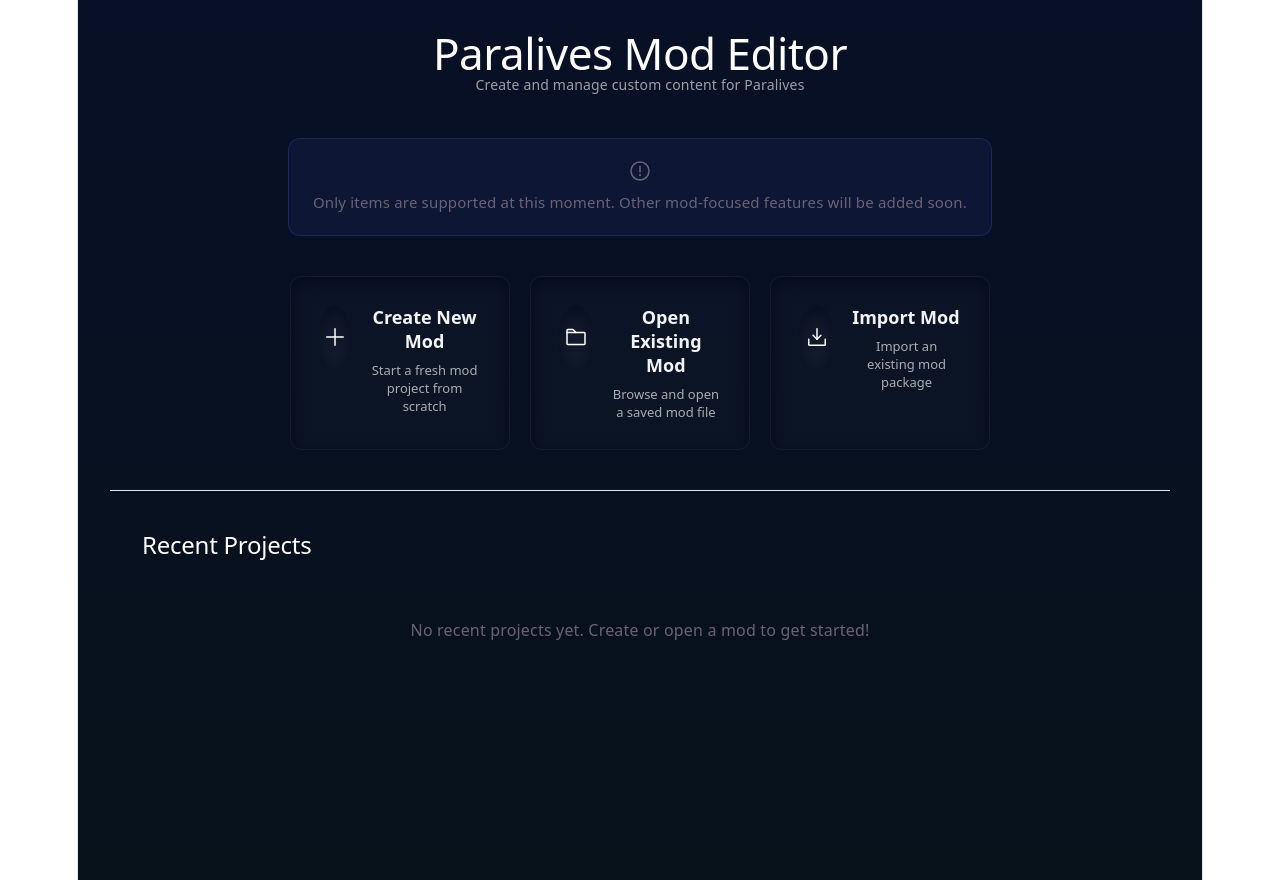
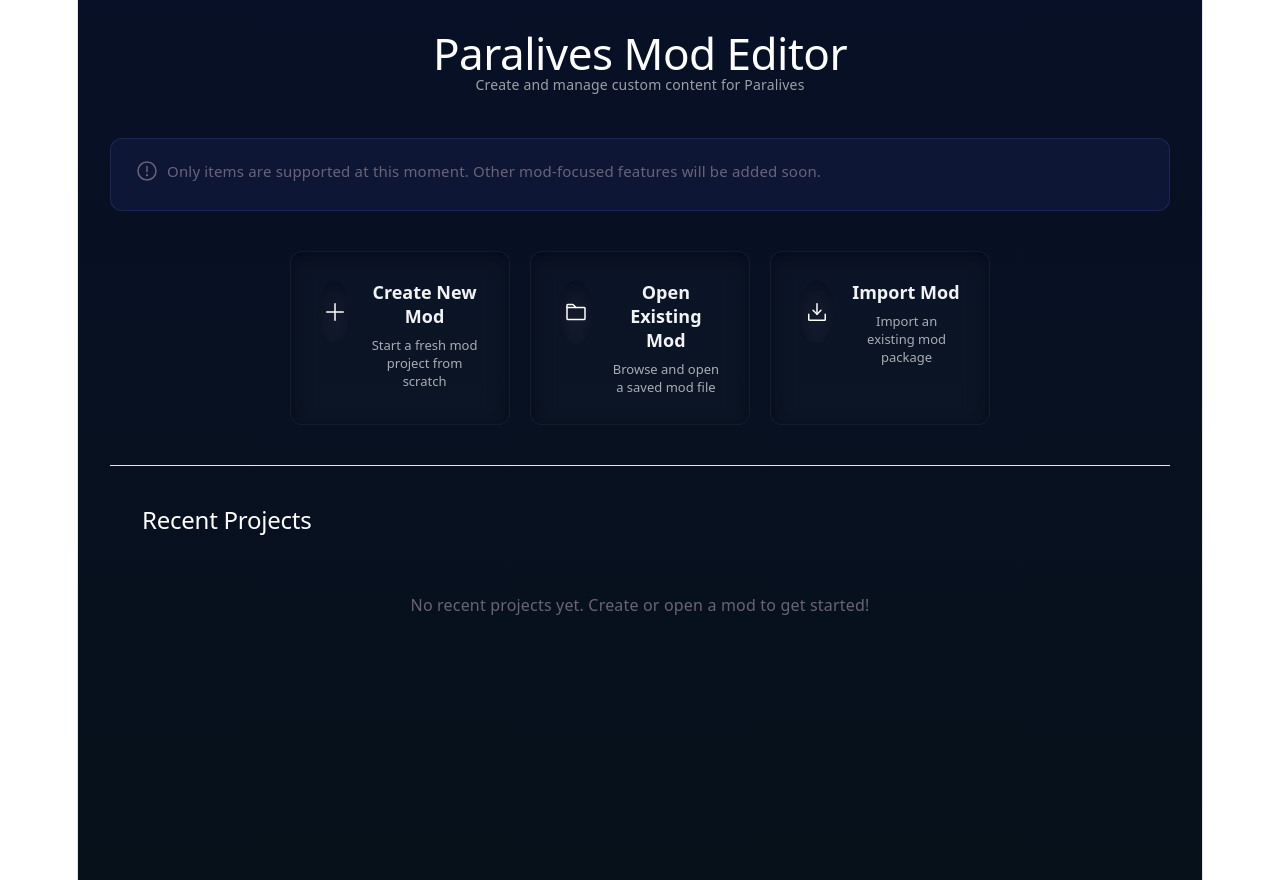
Before and after one commit to dontloseyourspark/paralives-mod-studio, a React (Vite) app: page / in a window 1280 px wide. Built offline with nearby package versions, Linux system fonts and the light colour scheme.

Commit message:
UI fixes

```diff
--- a/src/pages/Dashboard.tsx
+++ b/src/pages/Dashboard.tsx
@@ -47,7 +47,7 @@
 
       <section className="dashboard-info">
         <span className="button-icon">{<WarningCircle size={24} />}</span>
-        <p>Only items are supported at this moment. Other mod-focused features will be added soon.</p>
+        <span>Only items are supported at this moment. Other mod-focused features will be added soon.</span>
       </section>
 
       <section className="actions">
--- a/src/styles/Dashboard.css
+++ b/src/styles/Dashboard.css
@@ -33,8 +33,6 @@
 }
 
 .dashboard-info {
-  max-width: 780px;
-  margin: 0 auto;
   padding: 20px 24px;
   border-radius: 12px;
   background: rgba(88, 107, 255, 0.08);
@@ -43,6 +41,9 @@
   text-align: center;
   font-size: 15px;
   line-height: 1.65;
+  display: flex;
+  align-items: start;
+  gap: 8px;
 }
 
 .actions {
@@ -241,6 +242,7 @@
 .title-stack {
   display: flex;
   flex-direction: column;
+  align-items: flex-start;
   flex: 1;
   min-width: 0;
 }
@@ -248,6 +250,7 @@
   color: #718096;
   font-size: 0.85rem;
   margin-top: 2px;
+  text-align: left;
 }
 .title-input {
   width: 100%;
@@ -303,7 +306,7 @@
   padding: 8px 16px;
   border-radius: 8px;
   font-size: 0.9rem;
-  font-weight: 600;
+  font-weight: 500;
   display: flex;
   align-items: center;
   cursor: pointer;
```
